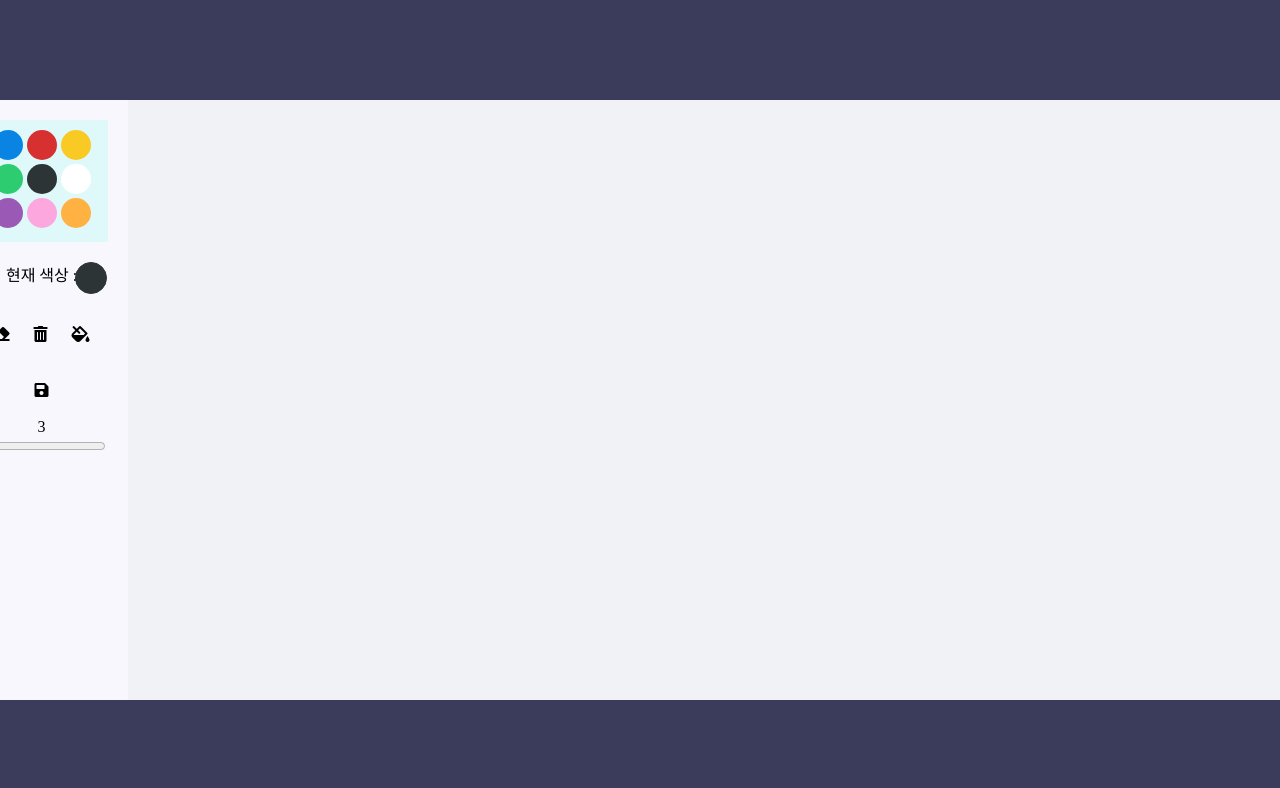
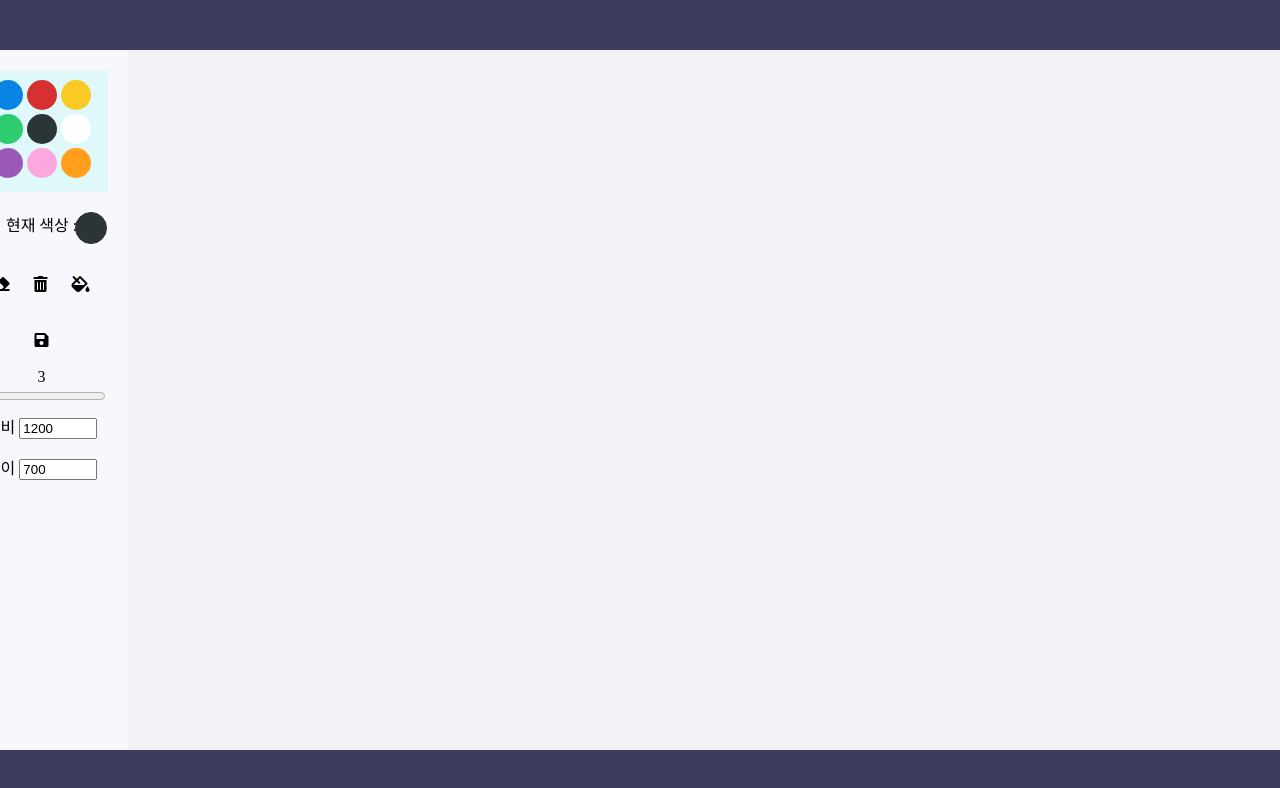
Before and after one commit to chanwoo00106/Paintjs, a plain HTML site: page index.html in a window 1280 px wide. Shown: the top 788 px of the page. Drawn offline with Linux system fonts and the light colour scheme.

Commit message:
크기 조절 추가

```diff
--- a/index.html
+++ b/index.html
@@ -18,7 +18,7 @@
                 <li class="li white" style="background-color: #ffffff;"></li>
                 <li class="li" style="background-color: #9b59b6;"></li>
                 <li class="li" style="background-color: #FDA7DF;"></li>
-                <li class="li" style="background-color: #ffb142;"></li>
+                <li class="li" style="background-color: #ff9f1a;"></li>
             </ul>
             <div class="nowColor">
                 현재 색상 :
@@ -29,7 +29,11 @@
             <i class="fas fa-fill-drip"></i>
             <i class="fas fa-save"></i><br>
             <span class="size"></span>
-            <input type="range" class="inputSize" min="3" max="15" value="3">
+            <input type="range" class="inputSize" min="3" max="15" value="3"><br>
+            <label>너비</label>
+            <input class="Numinput wid" type="number" value="1200" min="100"><br>
+            <label>높이</label>
+            <input class="Numinput hei" type="number" value="700" min="470">
         </div>
         <canvas class="canvas"></canvas>
     </section>
--- a/script.js
+++ b/script.js
@@ -1,19 +1,16 @@
-const canvas = document.querySelector(".canvas");
-const cvs = canvas.getContext("2d");
-const nowColor = document.querySelector(".nowColor > span");
-const colors = document.querySelectorAll(".li");
-const eraser = document.querySelector(".fa-eraser");
-const trash = document.querySelector(".fa-trash-alt");
-const paint = document.querySelector(".fa-fill-drip");
-const inputSize = document.querySelector(".inputSize");
-const save = document.querySelector(".fa-save");
-const size = document.querySelector(".size");
-//const clear = document.querySelector(".clear");
+const canvas = document.querySelector(".canvas"),
+    cvs = canvas.getContext("2d"),
+    nowColor = document.querySelector(".nowColor > span"),
+    colors = document.querySelectorAll(".li"),
+    eraser = document.querySelector(".fa-eraser"),
+    trash = document.querySelector(".fa-trash-alt"),
+    paint = document.querySelector(".fa-fill-drip"),
+    inputSize = document.querySelector(".inputSize"),
+    save = document.querySelector(".fa-save"),
+    size = document.querySelector(".size"),
+    width = document.querySelector(".wid"),
+    height = document.querySelector(".hei");
 
-let color = "";
-
-canvas.width = 1200;
-canvas.height = 600;
 
 canvas.addEventListener('mousemove', e => {
     let x = e.offsetX;
@@ -49,6 +46,7 @@ trash.addEventListener('click', () => cvs.clearRect(0, 0, canvas.width, canvas.h
 eraser.addEventListener("click", () => {
     cvs.strokeStyle = "#f1f2f6";
     nowColor.style.backgroundColor = "#f1f2f6";
+    color = "#f1f2f6";
 });
 
 // 저장
@@ -66,11 +64,30 @@ inputSize.addEventListener("input", () => {
     size.innerText = inputSize.value;
 });
 
+//화면 크기
+width.addEventListener("input", () => {
+    canvas.style.width = width.value;
+    canvas.width = width.value;
+});
+height.addEventListener("input", () => {
+    canvas.style.height = height.value;
+    canvas.height = height.value;
+});
+
 // 시작 세팅
 function init(){
     cvs.lineWidth = inputSize.value;
     cvs.strokeStyle = "#2d3436";
     size.innerText = 3;
+    let color = "";
+
+    canvas.style.width = 1200;
+    canvas.style.height = 700;
+
+    canvas.width = 1200;
+    canvas.height = 700;
 }
 
+
+
 init();
--- a/style.css
+++ b/style.css
@@ -44,9 +44,13 @@ li:hover {
     height: 35px;
 }
 
+
+.Numinput{
+    margin: 10px 0;
+    width: 70px;
+}
+
 .canvas {
     display: block;
     background-color: #f1f2f6;
-    width: 1200px;
-    height: 600px;
 }
```
Also changed, not shown: 2 other files.
